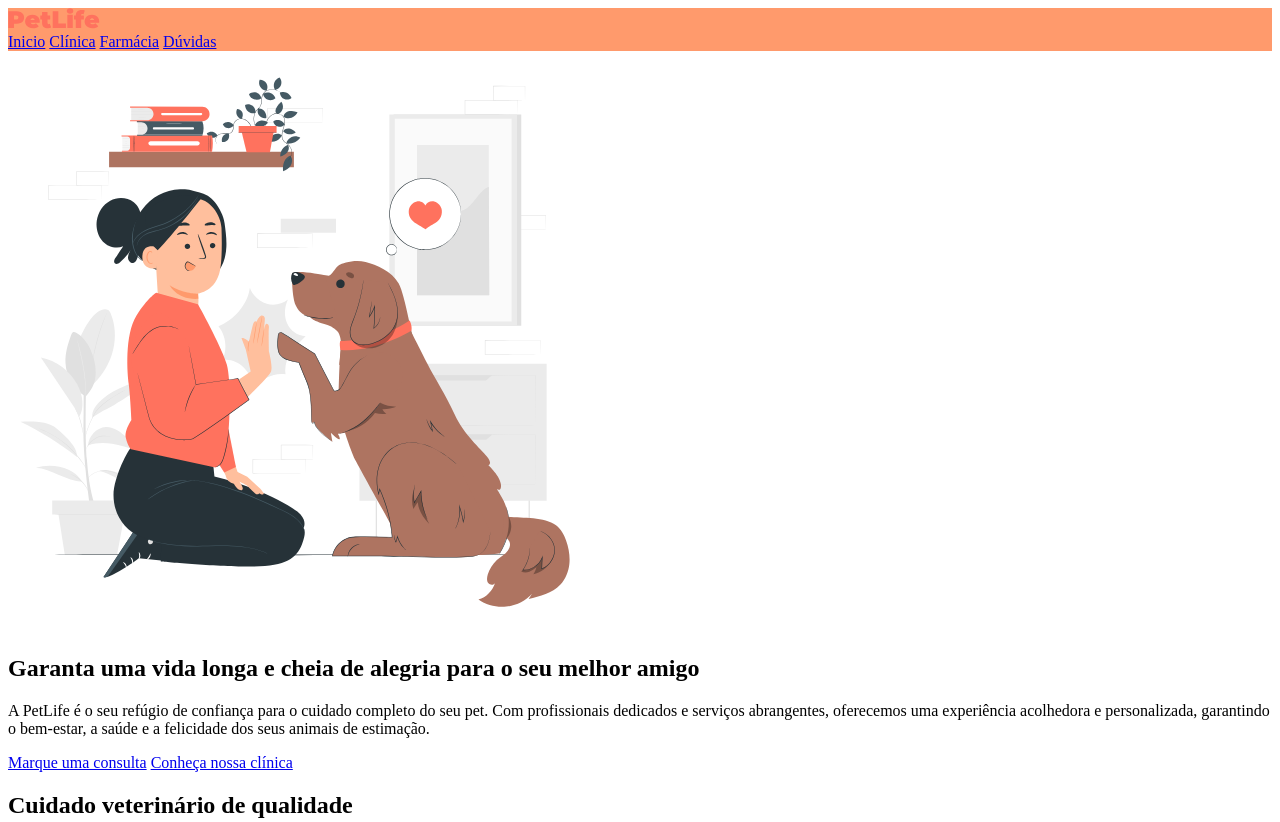
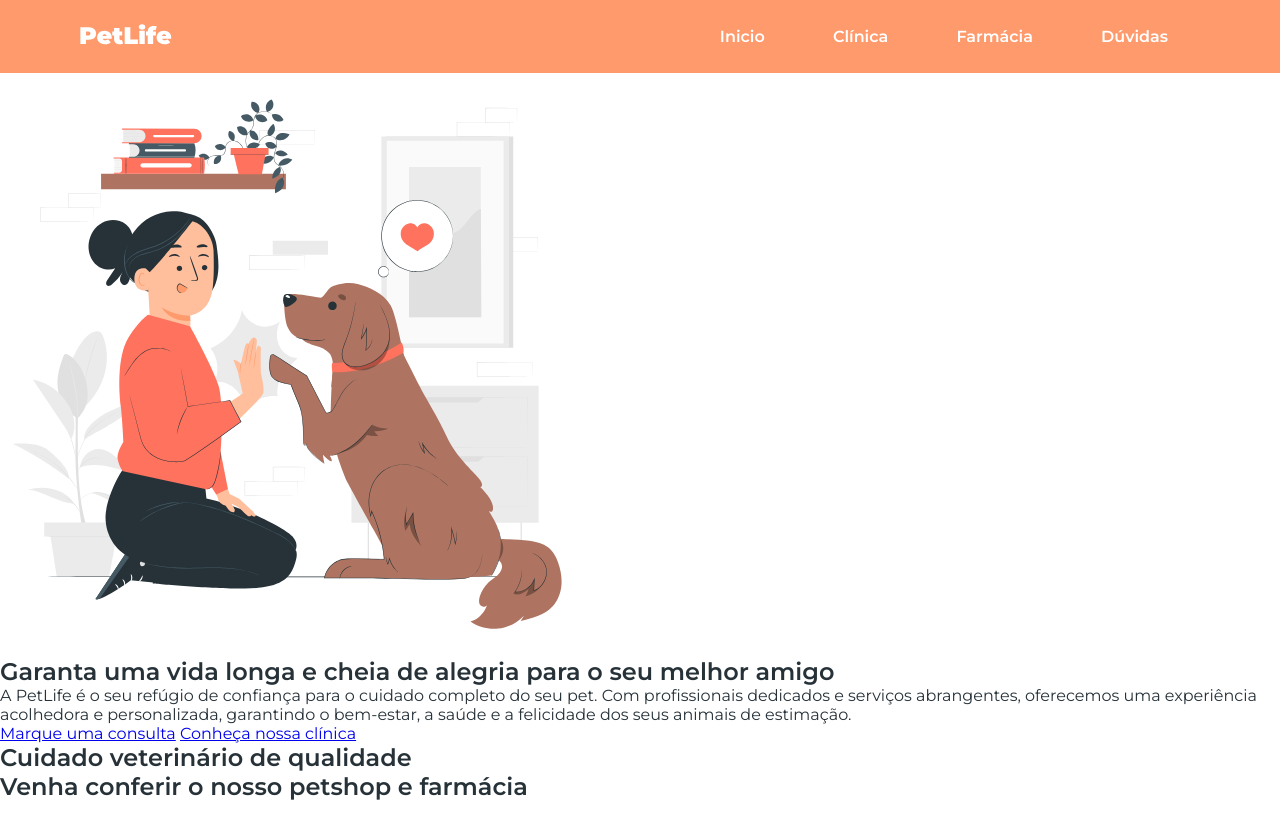
Before and after one commit to ericksbz/PetLife, a plain HTML site: page index.html in a window 1280 px wide. Shown: the top 822 px of the page. Drawn offline with Linux system fonts and the light colour scheme.

Commit message:
concluindo o cabeçalho

```diff
--- a/index.css
+++ b/index.css
@@ -1,3 +1,28 @@
+*{
+    box-sizing: border-box;
+    font-family: 'Montserrat' ,sans-serif;
+    margin: 0;
+    padding: 0;
+}
+
 header{
     background-color: #FF9A6C;
+    display: flex;
+    align-items: center;
+    justify-content: space-between;
+    padding-left: 80px;
+    padding-right: 80px;
+    padding-top: 24px;
+    padding-bottom: 24px;
 }
+
+header nav a{
+    color: #FFFFFF;
+    font-weight: 600;
+    padding: 32px;
+    text-decoration: none;
+}
+
+body{
+    color: #263138;
+}
--- a/index.html
+++ b/index.html
@@ -6,11 +6,14 @@
     <title>PetLife</title>
 
     <link rel="stylesheet" href="index.css">
+    <link rel="preconnect" href="https://fonts.googleapis.com">
+    <link rel="preconnect" href="https://fonts.gstatic.com" crossorigin>
+    <link href="https://fonts.googleapis.com/css2?family=Montserrat:wght@400;600&display=swap" rel="stylesheet">
 </head>
 <body>
     <header>
         <a href="index.html">
-            <img src="img/logo.svg" alt="PetLife">
+            <img src="img/logo-white.svg" alt="PetLife">
         </a>
         <nav>
             <a href="#inicio">Inicio</a>
```
